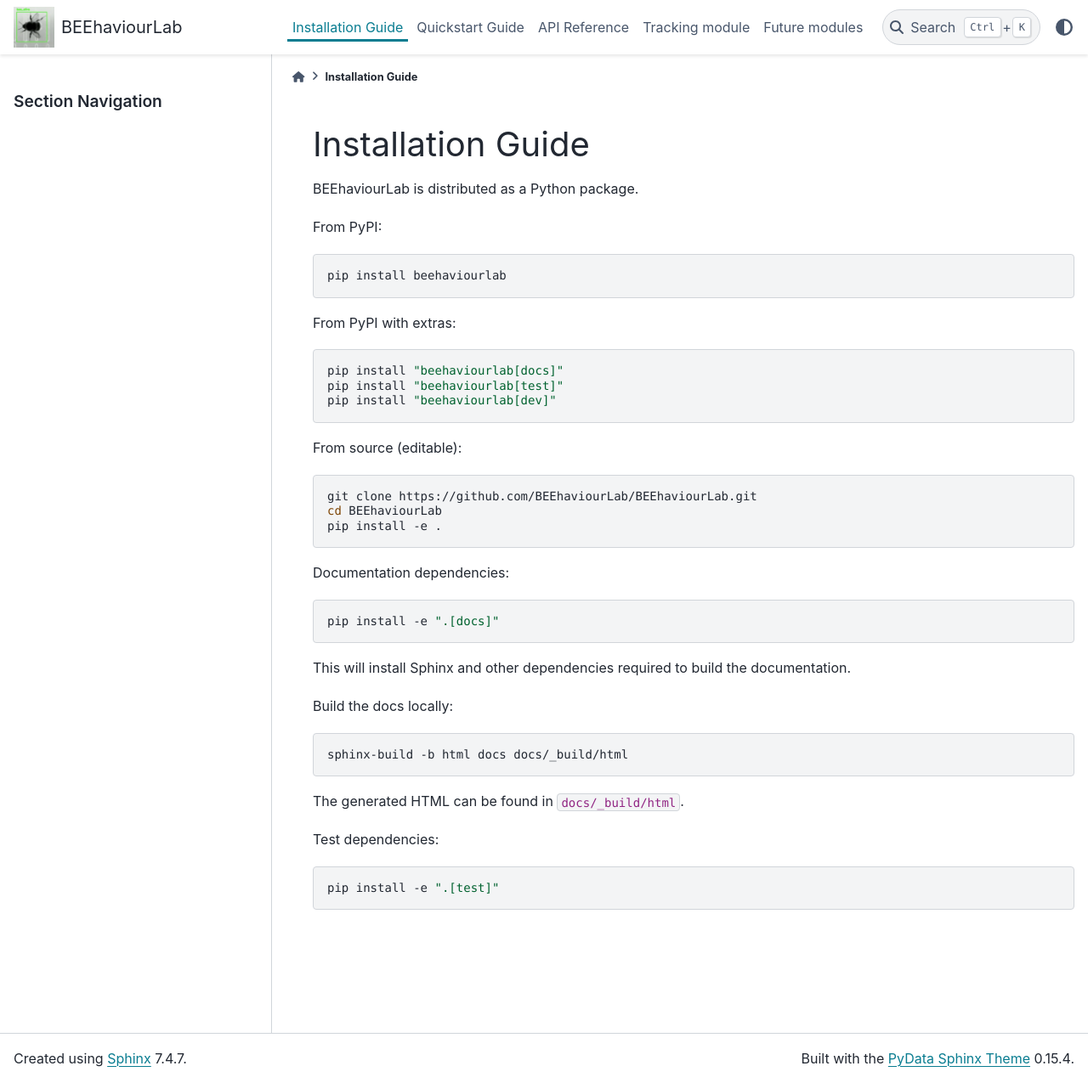
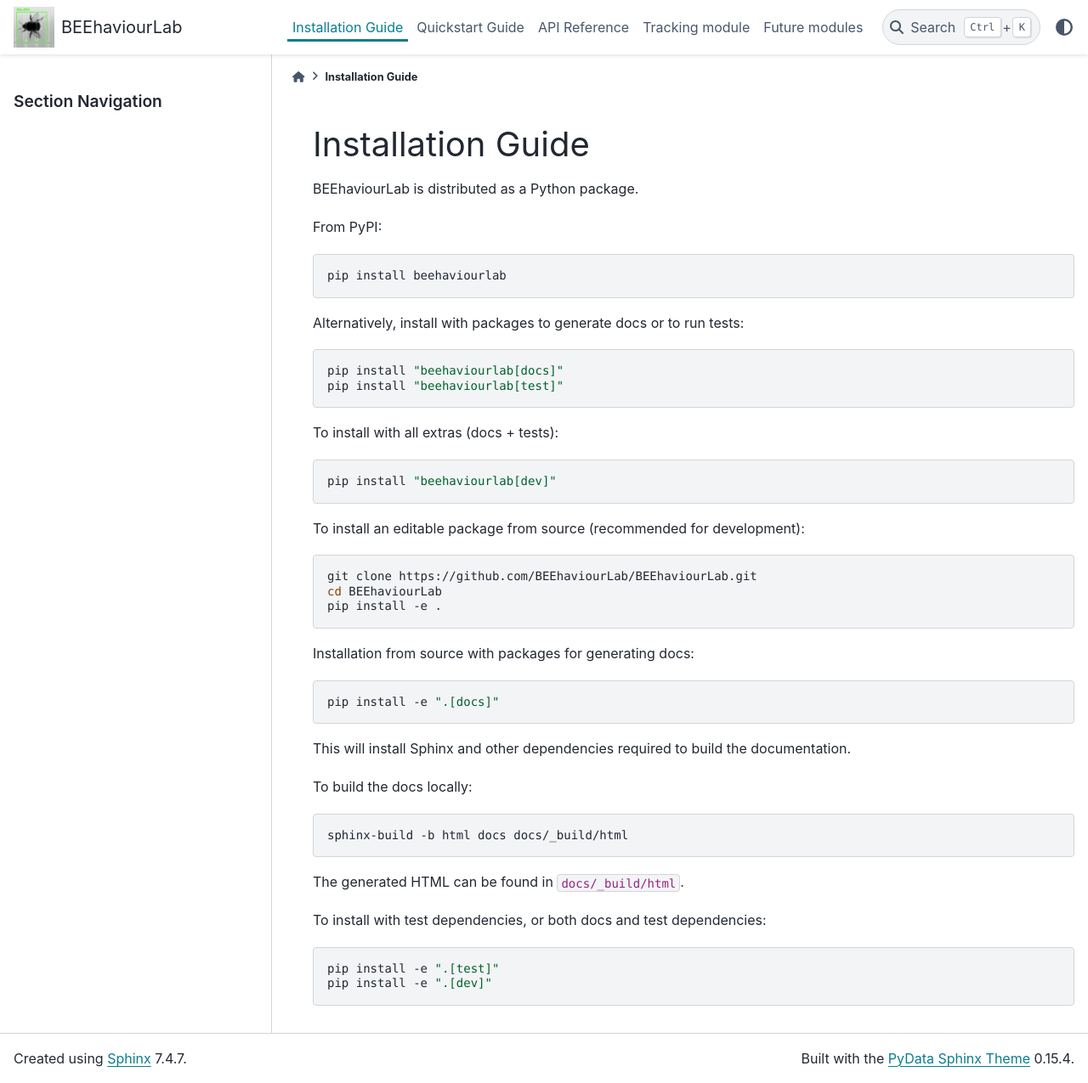
Before and after one commit to BEEhaviourLab/BEEhaviourLab, a Sphinx documentation site: the page built from docs/installation.rst, in a window 1280 px wide and 1275 px high. Shown: the whole window at 85% size. Built offline with Sphinx 7.4.7 and the PyData theme 0.15.4, drawn with Linux system fonts in a browser that asks for light colours.

Commit message:
docs: updates README and Installation docs

```diff
--- a/docs/installation.rst
+++ b/docs/installation.rst
@@ -9,15 +9,21 @@ From PyPI:
 
    pip install beehaviourlab
 
-From PyPI with extras:
+Alternatively, install with packages to generate docs or to run tests:
 
 .. code-block:: bash
 
    pip install "beehaviourlab[docs]"
    pip install "beehaviourlab[test]"
+
+To install with all extras (docs + tests):
+
+.. code-block:: bash
+
    pip install "beehaviourlab[dev]"
 
-From source (editable):
+
+To install an editable package from source (recommended for development):
 
 .. code-block:: bash
 
@@ -25,7 +31,7 @@ From source (editable):
    cd BEEhaviourLab
    pip install -e .
 
-Documentation dependencies:
+Installation from source with packages for generating docs:
 
 .. code-block:: bash
 
@@ -34,7 +40,7 @@ Documentation dependencies:
 This will install Sphinx and other dependencies required to build the
 documentation.
 
-Build the docs locally:
+To build the docs locally:
 
 .. code-block:: bash
 
@@ -42,8 +48,9 @@ Build the docs locally:
 
 The generated HTML can be found in ``docs/_build/html``.
 
-Test dependencies:
+To install with test dependencies, or both docs and test dependencies:
 
 .. code-block:: bash
 
    pip install -e ".[test]"
+   pip install -e ".[dev]"
```
Also changed, not shown: README.md (+36 -53 lines).
